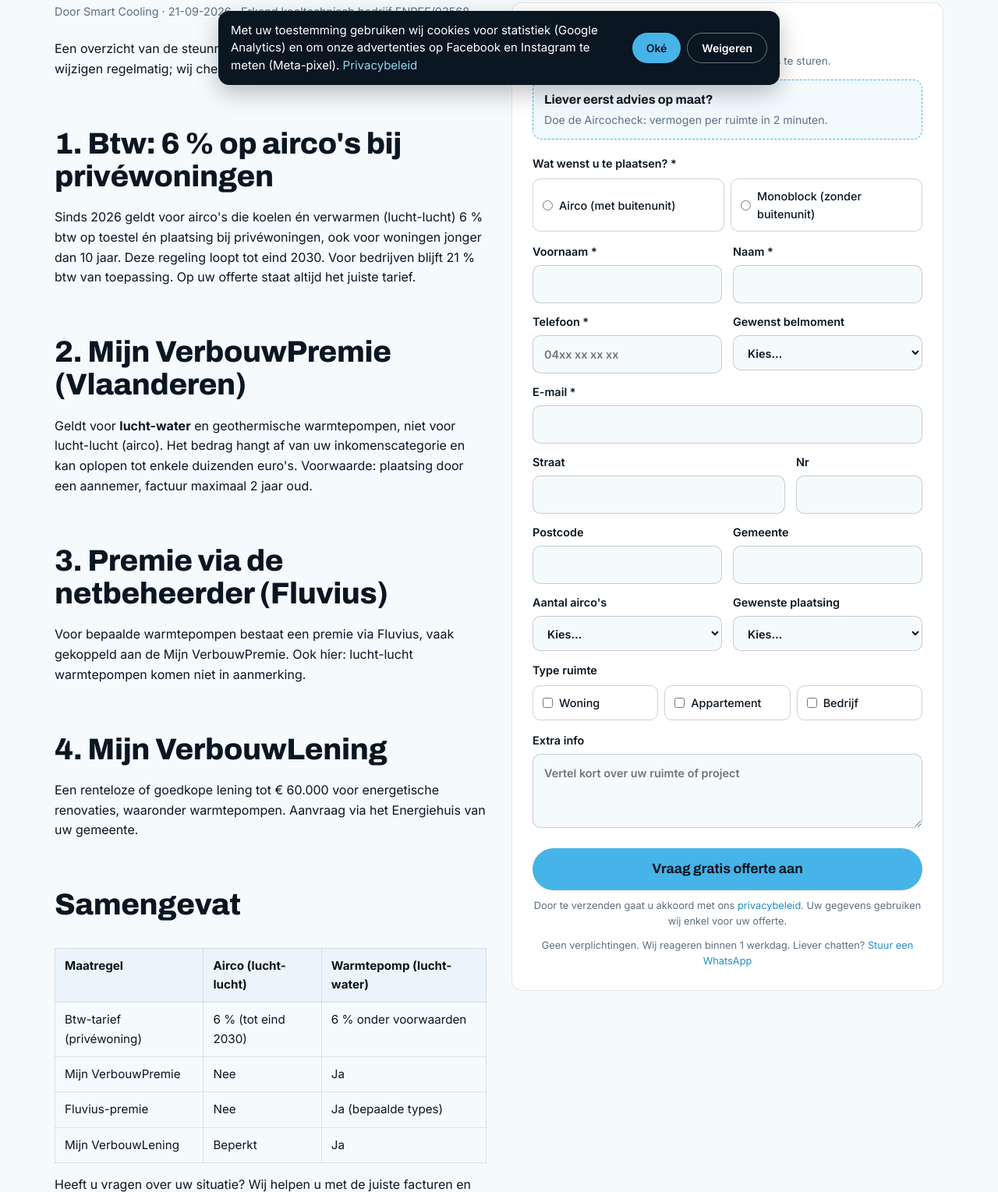
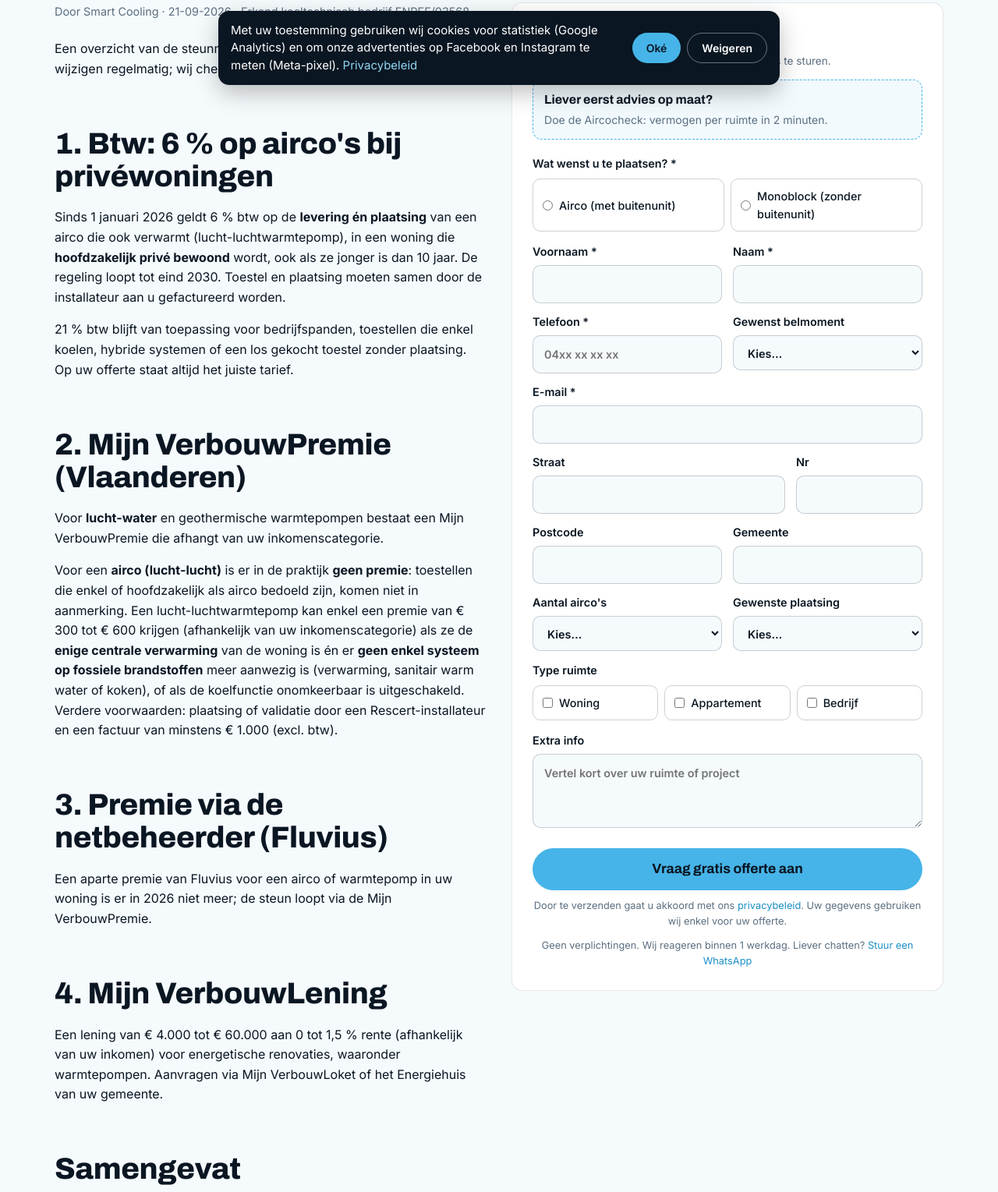
Before and after one commit to Ekremkocabas/smartcooling, a plain HTML site: page blog/premies-airco-warmtepomp-2026/index.html in a window 1280 px wide. Shown: the part 679-2208 px from the top of the page at 78% size. Drawn offline with Linux system fonts and the light colour scheme.

Commit message:
Blog premies 2026: Mijn VerbouwPremie lucht-lucht (enkel enige verwarming, fossielvrij), btw-voorwaarden, Fluvius en VerbouwLening geactualiseerd

```diff
--- a/blog/premies-airco-warmtepomp-2026/index.html
+++ b/blog/premies-airco-warmtepomp-2026/index.html
@@ -58,18 +58,20 @@ gtag('js',new Date());gtag('config','G-H63YYJ5K2M',{'anonymize_ip':true});</scri
 <section class="sec"><div class="wrap two"><article class="prose"><p class="post-meta">Door Smart Cooling · 21-09-2026 · Erkend koeltechnisch bedrijf ENREF/03568</p>
 <p>Een overzicht van de steunmaatregelen zoals ze in 2026 gelden. Regels wijzigen regelmatig; wij checken de actuele voorwaarden bij elke offerte.</p>
 <h2>1. Btw: 6 % op airco's bij privéwoningen</h2>
-<p>Sinds 2026 geldt voor airco's die koelen én verwarmen (lucht-lucht) 6 % btw op toestel én plaatsing bij privéwoningen, ook voor woningen jonger dan 10 jaar. Deze regeling loopt tot eind 2030. Voor bedrijven blijft 21 % btw van toepassing. Op uw offerte staat altijd het juiste tarief.</p>
+<p>Sinds 1 januari 2026 geldt 6 % btw op de <strong>levering én plaatsing</strong> van een airco die ook verwarmt (lucht-luchtwarmtepomp), in een woning die <strong>hoofdzakelijk privé bewoond</strong> wordt, ook als ze jonger is dan 10 jaar. De regeling loopt tot eind 2030. Toestel en plaatsing moeten samen door de installateur aan u gefactureerd worden.</p>
+<p>21 % btw blijft van toepassing voor bedrijfspanden, toestellen die enkel koelen, hybride systemen of een los gekocht toestel zonder plaatsing. Op uw offerte staat altijd het juiste tarief.</p>
 <h2>2. Mijn VerbouwPremie (Vlaanderen)</h2>
-<p>Geldt voor <strong>lucht-water</strong> en geothermische warmtepompen, niet voor lucht-lucht (airco). Het bedrag hangt af van uw inkomenscategorie en kan oplopen tot enkele duizenden euro's. Voorwaarde: plaatsing door een aannemer, factuur maximaal 2 jaar oud.</p>
+<p>Voor <strong>lucht-water</strong> en geothermische warmtepompen bestaat een Mijn VerbouwPremie die afhangt van uw inkomenscategorie.</p>
+<p>Voor een <strong>airco (lucht-lucht)</strong> is er in de praktijk <strong>geen premie</strong>: toestellen die enkel of hoofdzakelijk als airco bedoeld zijn, komen niet in aanmerking. Een lucht-luchtwarmtepomp kan enkel een premie van € 300 tot € 600 krijgen (afhankelijk van uw inkomenscategorie) als ze de <strong>enige centrale verwarming</strong> van de woning is én er <strong>geen enkel systeem op fossiele brandstoffen</strong> meer aanwezig is (verwarming, sanitair warm water of koken), of als de koelfunctie onomkeerbaar is uitgeschakeld. Verdere voorwaarden: plaatsing of validatie door een Rescert-installateur en een factuur van minstens € 1.000 (excl. btw).</p>
 <h2>3. Premie via de netbeheerder (Fluvius)</h2>
-<p>Voor bepaalde warmtepompen bestaat een premie via Fluvius, vaak gekoppeld aan de Mijn VerbouwPremie. Ook hier: lucht-lucht warmtepompen komen niet in aanmerking.</p>
+<p>Een aparte premie van Fluvius voor een airco of warmtepomp in uw woning is er in 2026 niet meer; de steun loopt via de Mijn VerbouwPremie.</p>
 <h2>4. Mijn VerbouwLening</h2>
-<p>Een renteloze of goedkope lening tot € 60.000 voor energetische renovaties, waaronder warmtepompen. Aanvraag via het Energiehuis van uw gemeente.</p>
+<p>Een lening van € 4.000 tot € 60.000 aan 0 tot 1,5 % rente (afhankelijk van uw inkomen) voor energetische renovaties, waaronder warmtepompen. Aanvragen via Mijn VerbouwLoket of het Energiehuis van uw gemeente.</p>
 <h2>Samengevat</h2>
 <div class="tbl"><table><tr><th>Maatregel</th><th>Airco (lucht-lucht)</th><th>Warmtepomp (lucht-water)</th></tr>
-<tr><td>Btw-tarief (privéwoning)</td><td>6 % (tot eind 2030)</td><td>6 % onder voorwaarden</td></tr>
-<tr><td>Mijn VerbouwPremie</td><td>Nee</td><td>Ja</td></tr>
-<tr><td>Fluvius-premie</td><td>Nee</td><td>Ja (bepaalde types)</td></tr>
+<tr><td>Btw-tarief (privéwoning)</td><td>6 % met plaatsing (tot eind 2030)</td><td>6 % onder voorwaarden</td></tr>
+<tr><td>Mijn VerbouwPremie</td><td>Nee, enkel als enige verwarming in een fossielvrije woning (€ 300 – € 600)</td><td>Ja</td></tr>
+<tr><td>Aparte Fluvius-premie</td><td>Nee</td><td>Nee</td></tr>
 <tr><td>Mijn VerbouwLening</td><td>Beperkt</td><td>Ja</td></tr></table></div>
 <p>Heeft u vragen over uw situatie? Wij helpen u met de juiste facturen en attesten. <a href="/#offerte">Vraag een offerte aan</a>.</p>
 <h2>Meer lezen</h2><ul><li><a href="/blog/wat-kost-een-airco/">Wat kost een airco in 2026-2027? Eerlijk uitgelegd</a></li><li><a href="/blog/airco-of-warmtepomp/">Airco of warmtepomp? Het verschil eerlijk uitgelegd</a></li><li><a href="/blog/vergunning-buitenunit-vlaanderen/">Vergunning voor een airco buitenunit in Vlaanderen: wat mag?</a></li></ul></article>
```
